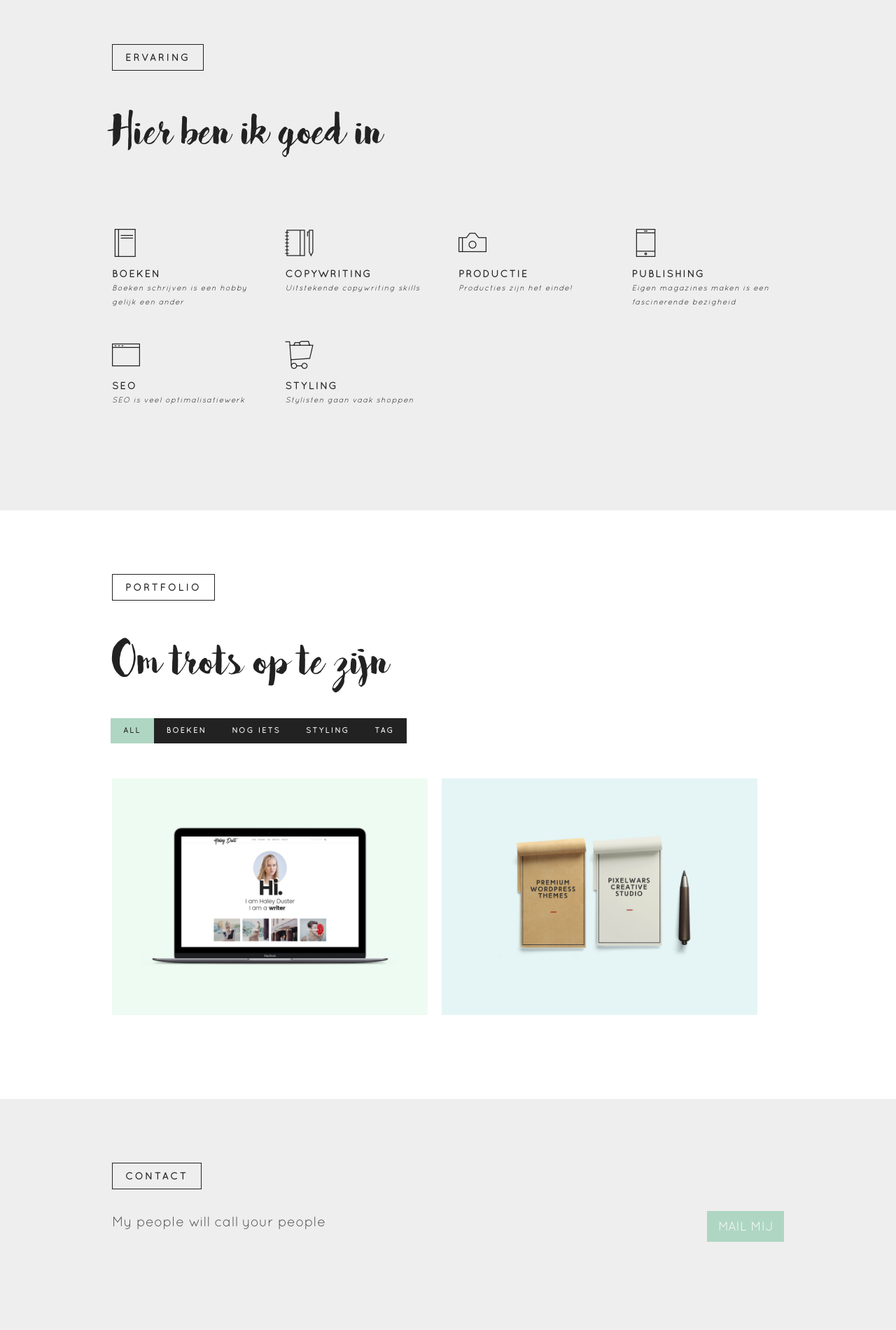
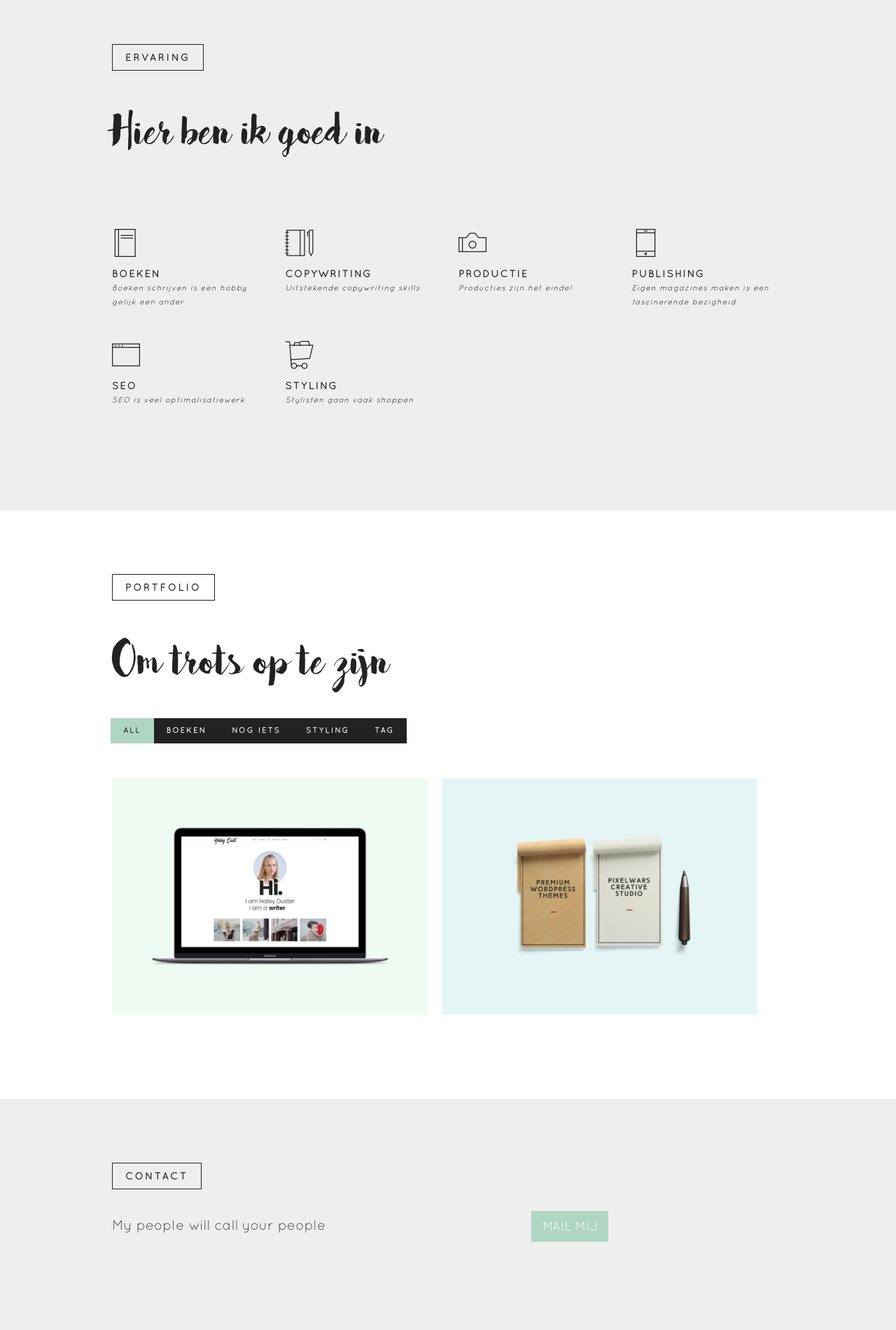
Before and after one commit to bdgeyter/evadegeyter, a Jekyll site: the page built from index.markdown, in a window 1280 px wide. Shown: the part 3293-5193 px from the top of the page at 70% size. Built offline with Jekyll 4.4.1, drawn with Linux system fonts in a browser that asks for light colours; grey boxes are pictures that could not be loaded.

Commit message:
changes to contact button

```diff
--- a/_sections/home/contact.markdown
+++ b/_sections/home/contact.markdown
@@ -6,4 +6,4 @@ background_color: eee
 style: min-height:200px;
 ---
 
-My people will call your people <a href="#" class="btn btn-primary btn-lg mailto" style="display: inline-block; float: right;">MAIL MIJ</a>
+My people will call your people <a href="#" class="btn btn-primary btn-lg mailto" style="margin-left:30%">MAIL MIJ</a>
```
